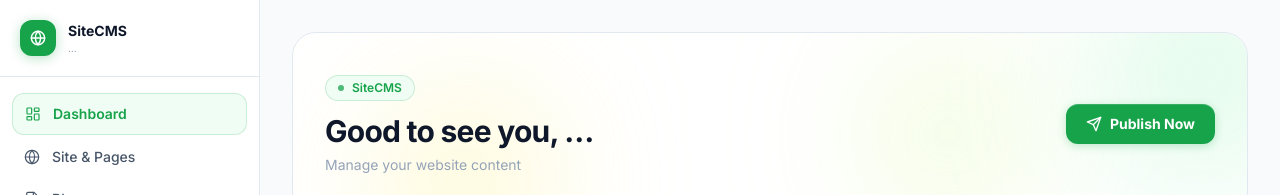
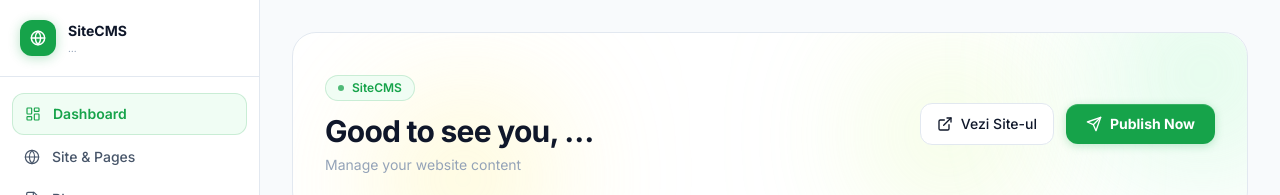
Before and after one commit to Maestro-Buildhaze/Buildhaze, a React (Vite) app in the folder apps/ui/: page / in a window 1280 px wide. Shown: the top 195 px of the page. Built offline with nearby package versions, Linux system fonts and the light colour scheme; no server answers; sample sign-in values are in the browser's storage.

Commit message:
feat: Add View Live Website button in Client Dashboard
- Added ExternalLink icon import
- Added button next to Publish button in hero header
- Opens client website in new tab
- Uses custom domain if set, otherwise uses slug.cms-platform.com

```diff
--- a/apps/ui/src/pages/Dashboard.tsx
+++ b/apps/ui/src/pages/Dashboard.tsx
@@ -1,5 +1,5 @@
 import { useQuery, useMutation, useQueryClient } from '@tanstack/react-query';
-import { Globe, FileText, Image, Send, Loader2, CheckCircle2, Clock, ArrowRight } from 'lucide-react';
+import { Globe, FileText, Image, Send, Loader2, CheckCircle2, Clock, ArrowRight, ExternalLink } from 'lucide-react';
 import { Link } from 'react-router-dom';
 import { api } from '../lib/api';
 import { useI18n } from '../lib/i18n';
@@ -137,10 +137,36 @@ export function Dashboard() {
                 : t.manageContent}
             </p>
           </div>
+          <div className="flex items-center gap-3 self-start sm:self-auto">
+            {/* View Live Website Button */}
+            <a
+              href={`https://${client?.domain || `${client?.slug}.cms-platform.com`}`}
+              target="_blank"
+              rel="noopener noreferrer"
+              className="flex items-center gap-2 px-4 py-2.5 rounded-xl font-medium text-sm transition-all duration-200 hover:-translate-y-0.5"
+              style={{
+                background: 'var(--surface)',
+                border: '1px solid var(--border)',
+                color: 'var(--text)'
+              }}
+              onMouseEnter={(e) => {
+                (e.currentTarget as HTMLElement).style.borderColor = 'var(--border-strong)';
+                (e.currentTarget as HTMLElement).style.boxShadow = '0 4px 12px rgba(0,0,0,0.08)';
+              }}
+              onMouseLeave={(e) => {
+                (e.currentTarget as HTMLElement).style.borderColor = 'var(--border)';
+                (e.currentTarget as HTMLElement).style.boxShadow = 'none';
+              }}
+            >
+              <ExternalLink className="w-4 h-4" />
+              {t.viewWebsite || 'Vezi Site-ul'}
+            </a>
+
+            {/* Publish Button */}
             <button
               onClick={() => publishMut.mutate()}
               disabled={publishMut.isPending}
-            className="publish-btn self-start sm:self-auto flex-shrink-0"
+              className="publish-btn flex-shrink-0"
             >
               {publishMut.isPending
                 ? <><Loader2 className="w-4 h-4 animate-spin" />{t.publishing}</>
@@ -148,6 +174,7 @@ export function Dashboard() {
                 ? <><CheckCircle2 className="w-4 h-4" />Published!</>
                 : <><Send className="w-4 h-4" />{t.publishNow}</>}
             </button>
+          </div>
         </div>
       </div>
 
```
Lines whose indentation alone changed are shown as unchanged.
